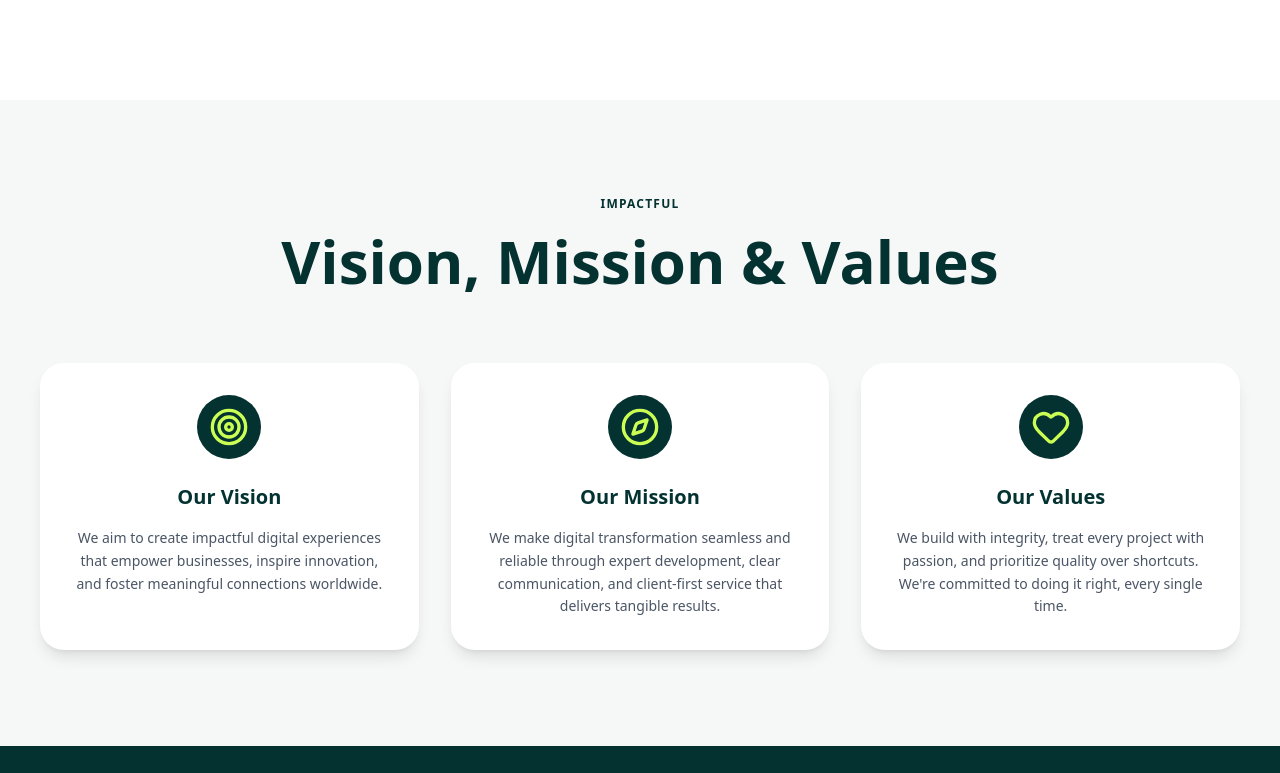
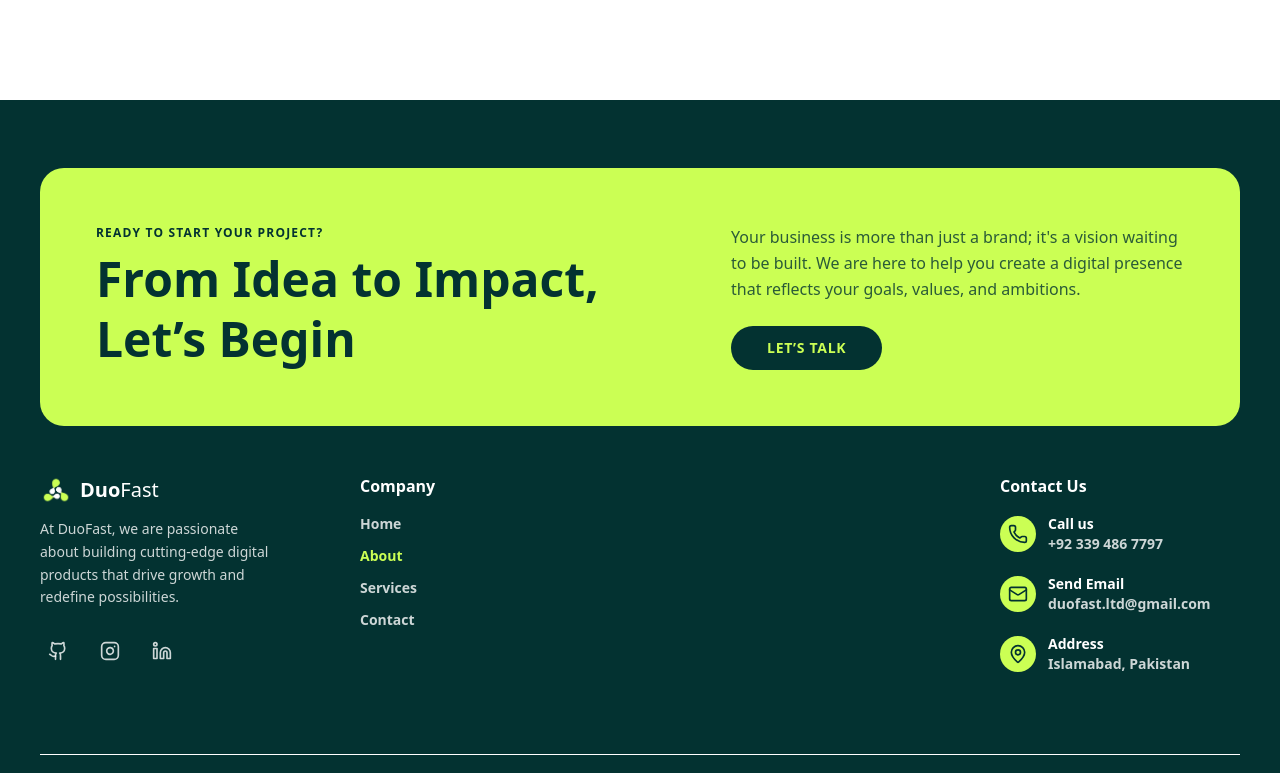
Before and after one commit to Muhammadomer902/DuoFast_Website, a Next.js app: page /about in a window 1280 px wide. Shown: the part 822-1595 px from the top of the page. Built offline with nearby package versions, Linux system fonts and the light colour scheme.

Commit message:
Fixed Menu Option Issue

```diff
--- a/src/app/about/page.tsx
+++ b/src/app/about/page.tsx
@@ -9,7 +9,7 @@ export default function About() {
     <div>
         <IntroductionBox />
         <OriginationBox />
-        <ImpactWanted />
+        {/* <ImpactWanted /> */}
         {/* <OurFoundation /> */}
     </div>
   );
```
